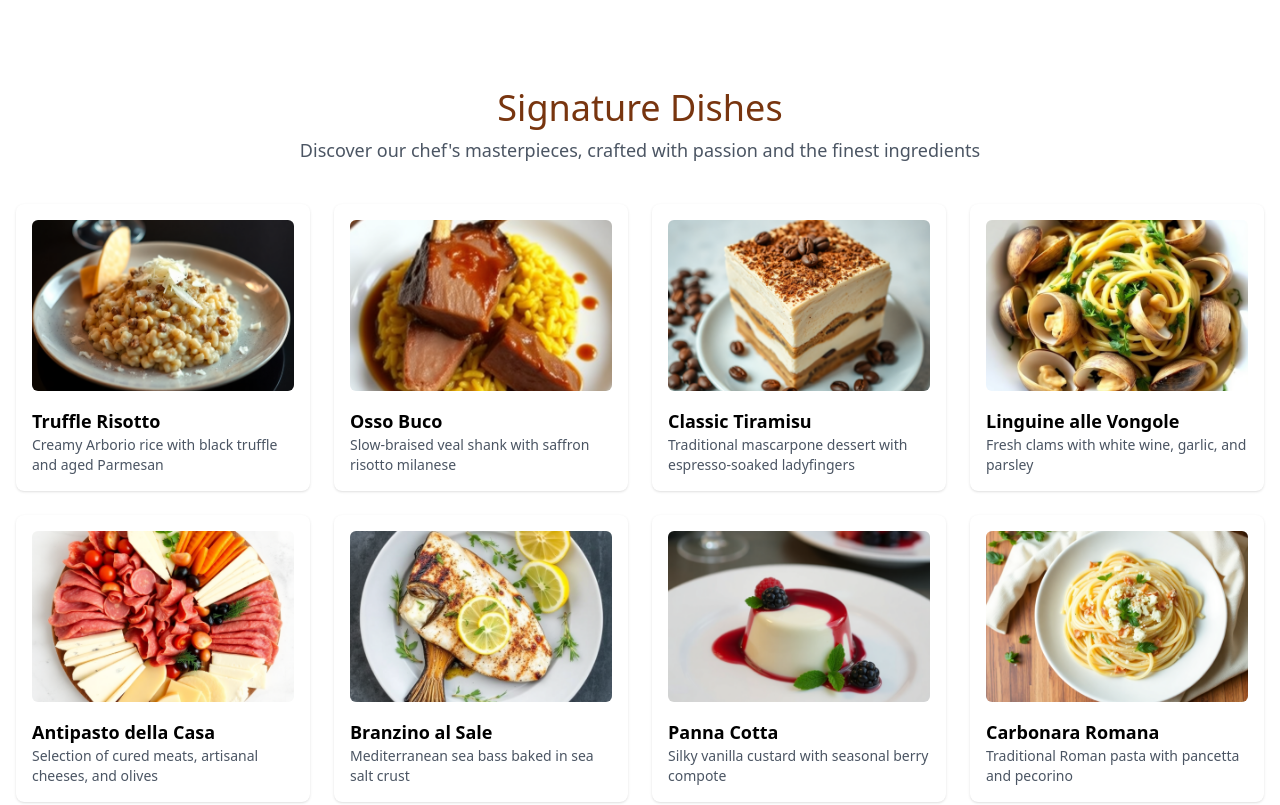
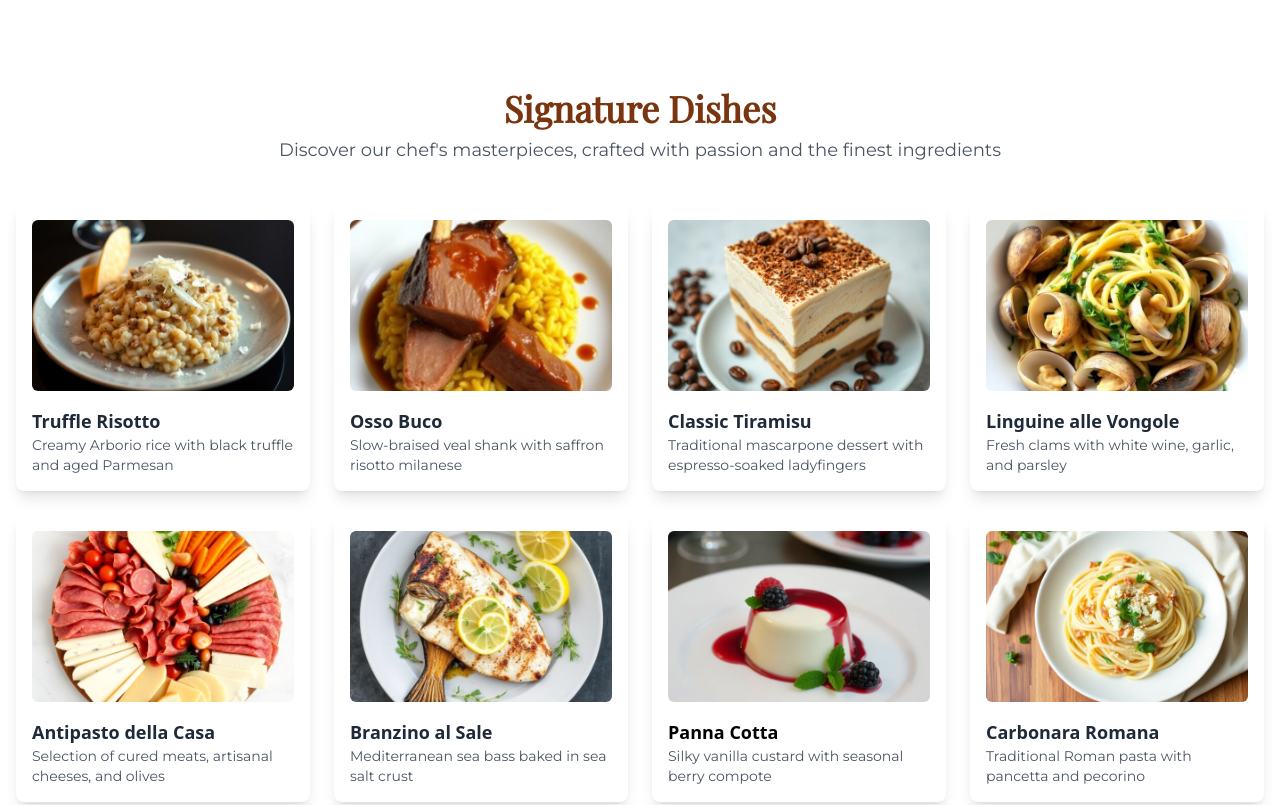
Before and after one commit to fidelis3/Savoria, a website: page index.html in a window 1280 px wide. Shown: the part 1320-2125 px from the top of the page. Drawn offline with nearby package versions, Linux system fonts and the light colour scheme.

Commit message:
fixing some css errors and color codes in html

```diff
--- a/index.html
+++ b/index.html
@@ -32,7 +32,7 @@
                     class="text-2xl font-semibold leading-8 tracking-normal"
                     style="
                         color: #8b5a3c;
-                        font-family: &quot;Playfair Display&quot;, serif;
+                        font-family: 'Playfair Display','serif';
                     "
                     >Savoria</span
                 >
@@ -295,103 +295,104 @@
         </section>
         <article class="w-full min-w-96 h-auto">
             <h2
-                class="text-4xl text-center text-amber-900 font-medium whitespace-nowrap"
+                class="text-4xl text-center text-amber-900 font-bold whitespace-nowrap"
+                style="font-family: 'Playfair Display', serif;"
             >
                 Signature Dishes
             </h2>
-            <p class="text-gray-600 text-lg my-2 text-center">
+            <p class="text-gray-600 text-lg my-2 text-center" style="font-family: 'Montserrat', sans-serif;">
                 Discover our chef's masterpieces, crafted with passion and the
                 finest ingredients
             </p>
             <div
                 class="grid gap-6 grid-cols-2 sm:grid-cols-2 lg:grid-cols-4 px-4 py-8 max-w-7xl mx-auto"
             >
-                <section class="bg-white rounded-lg shadow p-4">
+                <section class="bg-white rounded-lg shadow-lg p-4">
                     <img
                         src="img/truffle-risotto.png"
                         alt="Truffle Risotto"
                         class="rounded-md mb-4"
                     />
-                    <h3 class="text-lg font-semibold">Truffle Risotto</h3>
-                    <p class="text-sm text-gray-600">
+                    <h3 class="text-lg text-gray-800 font-semibold">Truffle Risotto</h3>
+                    <p class="text-sm text-gray-600 " style="font-family: 'Montserrat', sans-serif;">
                         Creamy Arborio rice with black truffle and aged Parmesan
                     </p>
                 </section>
-                <section class="bg-white rounded-lg shadow p-4">
+                <section class="bg-white rounded-lg shadow-lg p-4">
                     <img
                         src="img/osso-buco.png"
                         alt="Osso Buco"
                         class="rounded-md mb-4"
                     />
-                    <h3 class="text-lg font-semibold">Osso Buco</h3>
-                    <p class="text-sm text-gray-600">
+                    <h3 class="text-lg font-semibold  text-gray-800 ">Osso Buco</h3>
+                    <p class="text-sm text-gray-600 " style="font-family: 'Montserrat', sans-serif;">
                         Slow-braised veal shank with saffron risotto milanese
                     </p>
                 </section>
-                <section class="bg-white rounded-lg shadow p-4">
+                <section class="bg-white rounded-lg shadow-lg p-4">
                     <img
                         src="img/classic-tiramisu.png"
                         alt="Classic Tiramisu"
                         class="rounded-md mb-4"
                     />
-                    <h3 class="text-lg font-semibold">Classic Tiramisu</h3>
-                    <p class="text-sm text-gray-600">
+                    <h3 class="text-lg font-semibold  text-gray-800 ">Classic Tiramisu</h3>
+                    <p class="text-sm text-gray-600" style="font-family: 'Montserrat', sans-serif;">
                         Traditional mascarpone dessert with espresso-soaked
                         ladyfingers
                     </p>
                 </section>
-                <section class="bg-white rounded-lg shadow p-4">
+                <section class="bg-white rounded-lg shadow-lg p-4">
                     <img
                         src="img/linguine-alle-vongole.png"
                         alt="Linguine alle Vongole"
                         class="rounded-md mb-4"
                     />
-                    <h3 class="text-lg font-semibold">Linguine alle Vongole</h3>
-                    <p class="text-sm text-gray-600">
+                    <h3 class="text-lg font-semibold  text-gray-800 ">Linguine alle Vongole</h3>
+                    <p class="text-sm text-gray-600" style="font-family: 'Montserrat', sans-serif;">
                         Fresh clams with white wine, garlic, and parsley
                     </p>
                 </section>
-                <section class="bg-white rounded-lg shadow p-4">
+                <section class="bg-white rounded-lg shadow-lg p-4">
                     <img
                         src="img/antipasto-della-casa.png"
                         alt="Antipasto della Casa"
                         class="rounded-md mb-4"
                     />
-                    <h3 class="text-lg font-semibold">Antipasto della Casa</h3>
-                    <p class="text-sm text-gray-600">
+                    <h3 class="text-lg font-semibold  text-gray-800 ">Antipasto della Casa</h3>
+                    <p class="text-sm text-gray-600" style="font-family: 'Montserrat', sans-serif;">
                         Selection of cured meats, artisanal cheeses, and olives
                     </p>
                 </section>
-                <section class="bg-white rounded-lg shadow p-4">
+                <section class="bg-white rounded-lg shadow-lg p-4">
                     <img
                         src="img/branzino-al-sale.png"
                         alt="Branzino al Sale"
                         class="rounded-md mb-4"
                     />
-                    <h3 class="text-lg font-semibold">Branzino al Sale</h3>
-                    <p class="text-sm text-gray-600">
+                    <h3 class="text-lg font-semibold  text-gray-800 ">Branzino al Sale</h3>
+                    <p class="text-sm text-gray-600" style="font-family: 'Montserrat', sans-serif;">
                         Mediterranean sea bass baked in sea salt crust
                     </p>
                 </section>
-                <section class="bg-white rounded-lg shadow p-4">
+                <section class="bg-white rounded-lg shadow-lg p-4">
                     <img
                         src="img/panna-cotta.png"
                         alt="Panna Cotta"
                         class="rounded-md mb-4"
                     />
                     <h3 class="text-lg font-semibold">Panna Cotta</h3>
-                    <p class="text-sm text-gray-600">
+                    <p class="text-sm text-gray-600" style="font-family: 'Montserrat', sans-serif;">
                         Silky vanilla custard with seasonal berry compote
                     </p>
                 </section>
-                <section class="bg-white rounded-lg shadow p-4">
+                <section class="bg-white rounded-lg shadow-lg p-4">
                     <img
                         src="img/carbonara-romana.png"
                         alt="Carbonara Romana"
                         class="rounded-md mb-4"
                     />
-                    <h3 class="text-lg font-semibold">Carbonara Romana</h3>
-                    <p class="text-sm text-gray-600">
+                    <h3 class="text-lg font-semibold  text-gray-800 ">Carbonara Romana</h3>
+                    <p class="text-sm text-gray-600" style="font-family: 'Montserrat', sans-serif;">
                         Traditional Roman pasta with pancetta and pecorino
                     </p>
                 </section>
@@ -401,19 +402,19 @@
             class="w-full min-w-96 h-auto bg-gray-200 flex flex-col justify-center items-center gap-3 pt-8 pb-12"
             id="feedback"
         >
-            <h2 class="text-4xl text-amber-900 font-medium whitespace-nowrap">
+            <h2 class="text-4xl text-[#8B5A3C] font-bold whitespace-nowrap" style="font-family: 'Playfair Display', serif;">
                 Share Your Thoughts
             </h2>
-            <p class="text-gray-600 text-lg mb-6 text-center">
+            <p class="text-gray-600 text-lg mb-6 text-center" style="font-family: 'Montserrat', sans-serif;">
                 We value your feedback and would love to hear about your
                 experience
             </p>
-            <form
+            <form id="feedback-form"
                 action="#"
                 class="bg-white p-10 rounded-lg shadow-md w-full max-w-3xl"
             >
                 <section
-                    class="w-full flex flex-col md:flex-row gap-x-20 gap-y-6 mb-6"
+                    class="w-full flex flex-col md:flex-row gap-x-20 gap-y-6 mb-6"style="font-family: 'Montserrat', sans-serif;"
                 >
                     <p class="w-full md:w-1/2">
                         <label
@@ -476,14 +477,14 @@
                     ></textarea>
                 </p>
                 <button
-                    class="w-full bg-amber-900 hover:bg-amber-700 text-white font-bold py-3 px-4 rounded-lg transition duration-200"
+                    class="w-full bg-[#8B5A3C] hover:bg-amber-700 text-white font-bold py-3 px-4 rounded-lg transition duration-200"
                 >
                     Submit Feedback
                 </button>
             </form>
         </article>
         <article></article>
-        <footer class="bg-footer text-white p-8 md:p-12">
+        <footer class="bg-[#2C1810] text-white p-8 md:p-12">
             <div
                 class="container mx-auto max-w-6xl grid grid-cols-1 md:grid-cols-3 gap-8 md:gap-12"
             >
@@ -533,7 +534,7 @@
                     </h3>
                     <address class="not-italic space-y-2">
                         <p class="flex items-center gap-2">
-                            <span><i class="fa solid fa-phone"></i></span> 1
+                            <span><i class="fa-solid fa-phone"></i></span> 1
                             (858) 123-4567
                         </p>
                         <p class="flex items-center gap-2">
```
Also changed, not shown: css/style.css.
